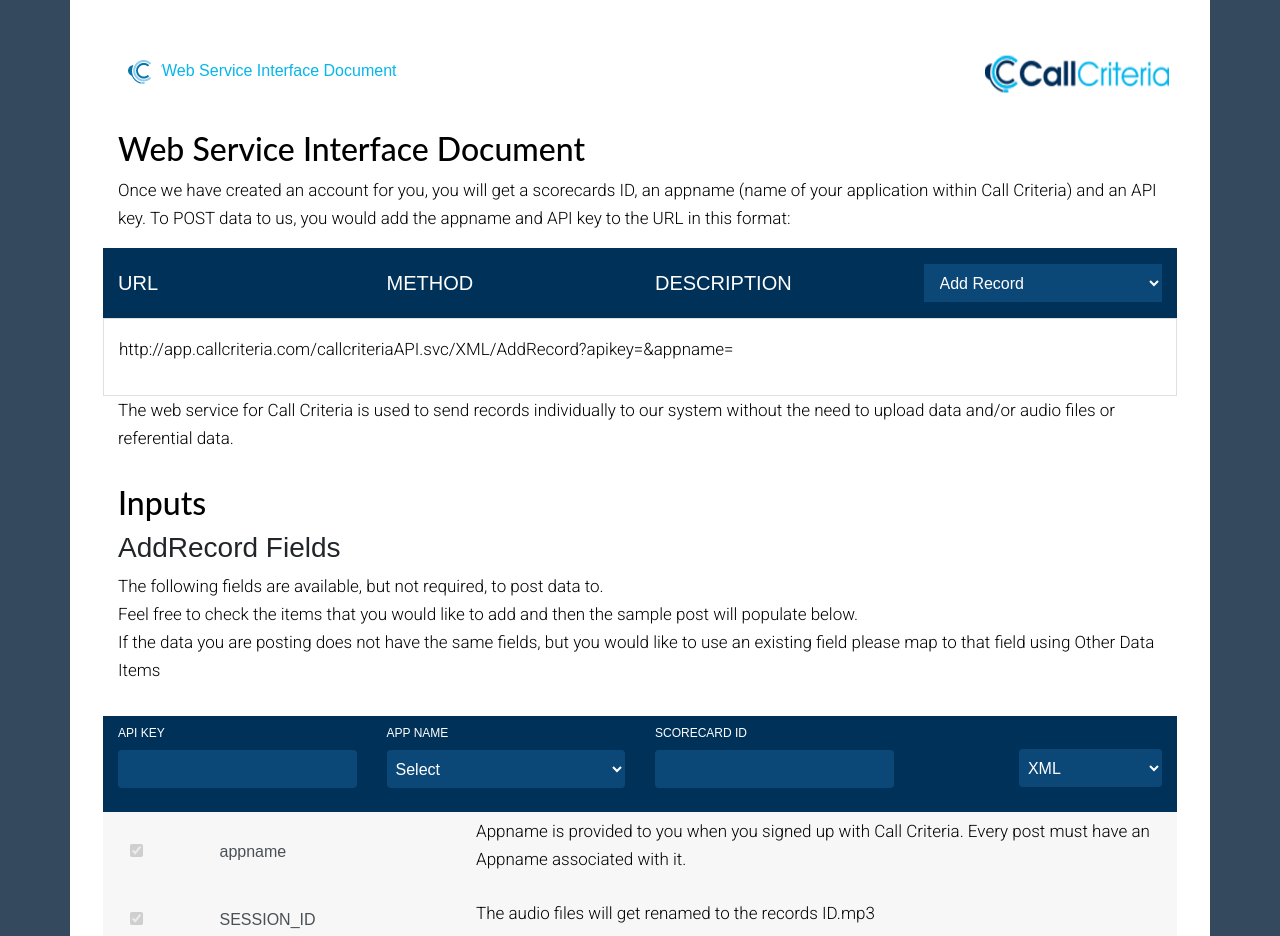
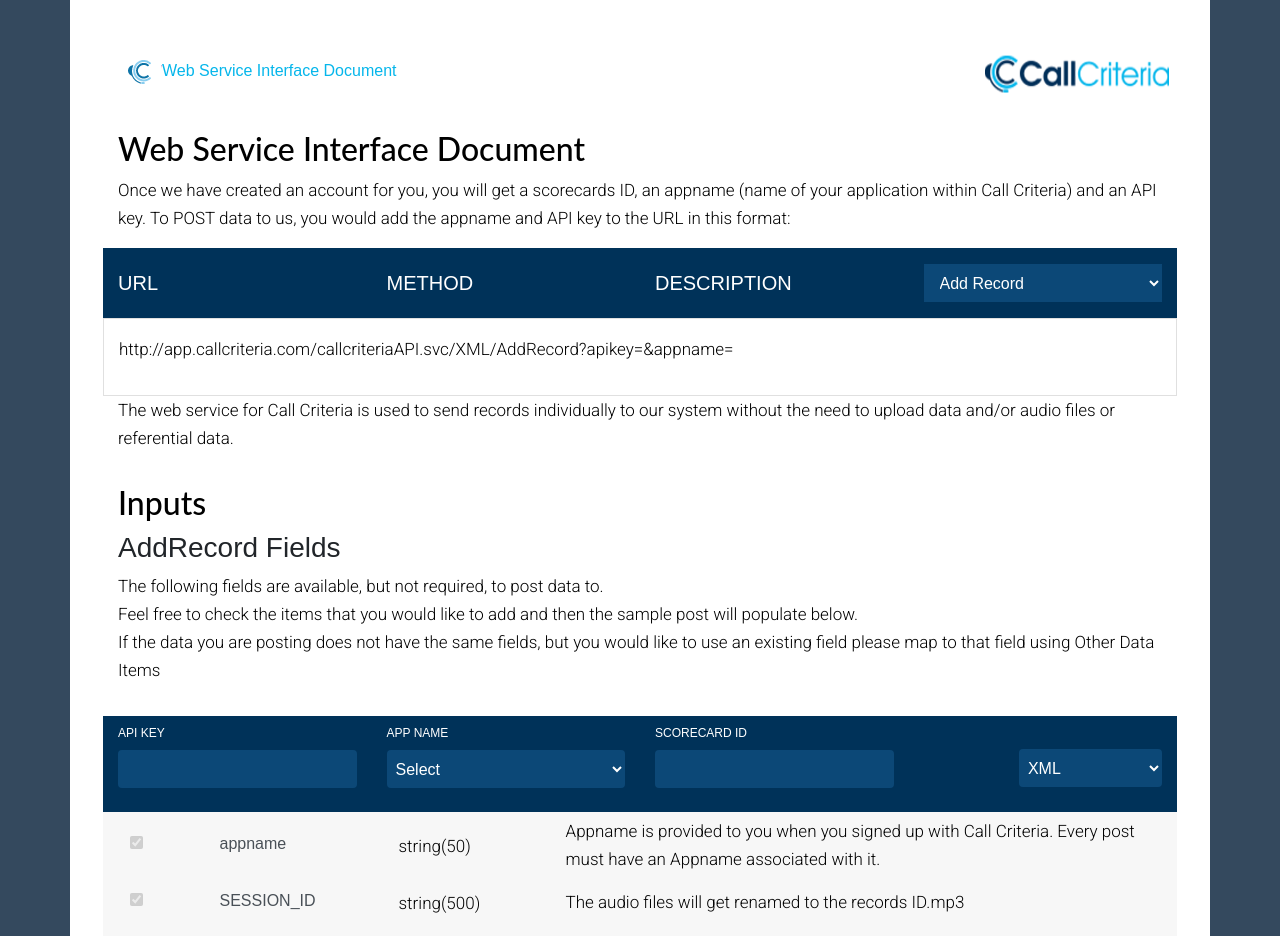
Before and after one commit to Kirianova-Svitlana/ApiPageV2, a React (Create React App) app: page / in a window 1280 px wide. Shown: the top 936 px of the page. Built offline with nearby package versions, Linux system fonts and the light colour scheme.

Commit message:
Added type and size

```diff
--- a/src/App.css
+++ b/src/App.css
@@ -70,6 +70,19 @@
     display: flex;
     flex-direction: column;
     justify-content: center;
+}
+.col-md-2 {
+    display: flex;
+    flex-direction: column;
+    justify-content: center;
+}
+.col-md-7 {
+    display: flex;
+    flex-direction: column;
+    justify-content: center;
+}
+.col-md-7 p{
+    margin-bottom: 0;
 }
 .method-table .form-group {
     background-color: #0c4877;
--- a/src/components/inputsContent/CollapsedSectionRow.js
+++ b/src/components/inputsContent/CollapsedSectionRow.js
@@ -56,12 +56,17 @@
           onChange={() => {}} />
       </div>
     </div>
-    <div className="col-md-3">
+    <div className="col-md-2">
       <div className="form-control">
         <label>{row.id}</label>
       </div>
     </div>
-    <div className="col-md-8">
+    <div className="col-md-2">
+          <div className="form-control">
+            <p htmlFor="checkbox-4">{row.size ?  row.type +  '(' + row.size + ')' : null}</p>
+          </div>
+        </div>
+    <div className="col-md-7">
       <p>{row.description}</p>
     </div>
   </div>
--- a/src/components/inputsContent/StaticSection.js
+++ b/src/components/inputsContent/StaticSection.js
@@ -9,12 +9,17 @@
             <input type="checkbox" id="checkbox-4" name="appname" checked disabled />
           </div>
         </div>
-        <div className="col-md-3">
+        <div className="col-md-2">
           <div className="form-control">
             <label htmlFor="checkbox-4">appname</label>
           </div>
         </div>
-        <div className="col-md-8">
+        <div className="col-md-2">
+          <div className="form-control">
+            <p htmlFor="checkbox-4">string(50)</p>
+          </div>
+        </div>
+        <div className="col-md-7">
             <p>Appname is provided to you when you signed up with Call Criteria.
   Every post must have an Appname associated with it.</p>
         </div>
@@ -25,12 +30,17 @@
             <input type="checkbox" id="checkbox-5" name="session-id" checked disabled />
           </div>
         </div>
-        <div className="col-md-3">
+        <div className="col-md-2">
           <div className="form-control">
             <label htmlFor="checkbox-5">SESSION_ID</label>
           </div>
         </div>
-        <div className="col-md-8">
+        <div className="col-md-2">
+          <div className="form-control">
+            <p htmlFor="checkbox-4">string(500)</p>
+          </div>
+        </div>
+        <div className="col-md-7">
           <p>The audio files will get renamed to the records ID.mp3</p>
         </div>
       </div>
@@ -40,12 +50,17 @@
            <input type="checkbox" id="checkbox-6" name="scorecard" checked disabled />
           </div>
         </div>
-        <div className="col-md-3">
+        <div className="col-md-2">
           <div className="form-control">
             <label htmlFor="checkbox-6">scorecard</label>
          </div>
         </div>
-        <div className="col-md-8">
+         <div className="col-md-2">
+          <div className="form-control">
+            <p htmlFor="checkbox-4">int(4)</p>
+          </div>
+        </div>
+        <div className="col-md-6">
           <p>Use the integer provided to assign this record directly to a specific scorecard</p>
         </div>
       </div>
--- a/src/config.js
+++ b/src/config.js
@@ -11,7 +11,9 @@
         objectRequest: {
           id: 'AGENT',
           value: 'String content'
-        }
+        },
+        type: 'string',
+        size: '255',
       },
       {
         id: 'AGENT_GROUP',
@@ -20,7 +22,9 @@
         objectRequest: {
           id: 'AGENT_GROUP',
           value: 'String content'
-        }
+        },
+        type: 'string',
+        size: '255',
       },
       {
         id: 'AGENT_NAME',
@@ -29,7 +33,9 @@
         objectRequest: {
           id: 'AGENT_NAME',
           value: 'String content'
-        }
+        },
+        type: 'string',
+        size: '255',
       },
     ]
   },
@@ -45,7 +51,9 @@
         objectRequest: {
           id: 'First_Name',
           value: 'String content'
-        }
+        },
+        type: 'string',
+        size: '150',
       },
       {
         id: 'Last_Name',
@@ -54,7 +62,9 @@
         objectRequest: {
           id: 'Last_Name',
           value: 'String content'
-        }
+        },
+        type: 'string',
+        size: '150',
       },
       {
         id: 'Email',
@@ -63,7 +73,9 @@
         objectRequest: {
           id: 'Email',
           value: 'String content'
-        }
+        },
+        type: 'string',
+        size: '255',
       },
       {
         id: 'phone',
@@ -72,7 +84,9 @@
         objectRequest: {
           id: 'phone',
           value: 'String content'
-        }
+        },
+        type: 'string',
+        size: '50',
       },
       {
         id: 'address',
@@ -81,7 +95,9 @@
         objectRequest: {
           id: 'address',
           value: 'String content'
-        }
+        },
+        type: 'string',
+        size: '200',
       },
       {
         id: 'City',
@@ -90,7 +106,9 @@
         objectRequest: {
           id: 'City',
           value: 'String content'
-        }
+        },
+        type: 'string',
+        size: '255',
       },
       {
         id: 'State',
@@ -99,7 +117,9 @@
         objectRequest: {
           id: 'State',
           value: 'String content'
-        }
+        },
+        type: 'string',
+        size: '255',
       },
       {
         id: 'Zip',
@@ -108,7 +128,9 @@
         objectRequest: {
           id: 'Zip',
           value: 'String content'
-        }
+        },
+        type: 'string',
+        size: '20',
       },
       // {
       //   id: 'Program',
@@ -133,7 +155,9 @@
         objectRequest: {
           id: 'CALL_TIME',
           value: 'String content'
-        }
+        },
+        type: 'datetime',
+        size: '8',
       },
       {
         id: 'call_date',
@@ -142,7 +166,9 @@
         objectRequest: {
           id: 'call_date',
           value: 'String content'
-        }
+        },
+        type: 'datetime',
+        size: '8',
       },
       {
         id: 'CALL_TYPE',
@@ -151,7 +177,9 @@
         objectRequest: {
           id: 'CALL_TYPE',
           value: 'String content'
-        }
+        },
+        type: 'string',
+        size: '255',
       },
       {
         id: 'mustReview',
@@ -160,7 +188,9 @@
         objectRequest: {
           id: 'mustReview',
           value: 'Boolean'
-        }
+        },
+        type: 'boolean',
+        size: '1',
       },
       {
         id: 'CAMPAIGN',
@@ -169,7 +199,9 @@
         objectRequest: {
           id: 'CAMPAIGN',
           value: 'String content'
-        }
+        },
+        type: 'string',
+        size: '255',
       },
       {
         id: 'HANDLE_TIME',
@@ -178,7 +210,9 @@
         objectRequest: {
           id: 'HANDLE_TIME',
           value: 'String content'
-        }
+        },
+        type: 'string',
+        size: '100',
       },
       {
         id: 'HOLD_TIME',
@@ -187,7 +221,9 @@
         objectRequest: {
           id: 'HOLD_TIME',
           value: 'String content'
-        }
+        },
+        type: 'string',
+        size: '100',
       },
       {
         id: 'TALK_TIME',
@@ -196,7 +232,9 @@
         objectRequest: {
           id: 'TALK_TIME',
           value: 'String content'
-        }
+        },
+        type: 'string',
+        size: '100',
       },
       {
         id: 'TIMESTAMP',
@@ -205,7 +243,9 @@
         objectRequest: {
           id: 'TIMESTAMP',
           value: 'String content'
-        }
+        },
+        type: 'string',
+        size: '255',
       },
       {
         id: 'LIST_NAME',
@@ -214,7 +254,9 @@
         objectRequest: {
           id: 'LIST_NAME',
           value: 'String content'
-        }
+        },
+        type: 'string',
+        size: '255',
       },
       {
         id: 'DISPOSITION',
@@ -223,7 +265,9 @@
         objectRequest: {
           id: 'DISPOSITION',
           value: 'String content'
-        }
+        },
+        type: 'string',
+        size: '8000',
       },
       {
         id: 'Datacapture_status',
@@ -232,8 +276,9 @@
         objectRequest: {
           id: 'Datacapture_Status',
           value: 'String content'
-        }
-
+        },
+        type: 'string',
+        size: '255',
       },
       {
         id: 'profile_id',
@@ -242,7 +287,9 @@
         objectRequest: {
           id: 'profile_id',
           value: 'String content'
-        }
+        },
+        type: 'string',
+        size: '100',
       },
       {
         id: 'leadid',
@@ -251,7 +298,9 @@
         objectRequest: {
           id: 'leadid',
           value: 'String content'
-        }
+        },
+        type: 'string',
+        size: '100',
       },
       {
         id: 'Datacapture',
@@ -260,7 +309,9 @@
         objectRequest: {
           id: 'Datacapture',
           value: 'String content'
-        }
+        },
+        type: 'float',
+        size: '8',
       },
       {
         id: 'DatacaptureKey',
@@ -269,7 +320,9 @@
         objectRequest: {
           id: 'Datacapturekey',
           value: 'String content'
-        }
+        },
+        type: 'float',
+        size: '8',
       },
       {
         id: 'Status',
@@ -278,7 +331,9 @@
         objectRequest: {
           id: 'Status',
           value: 'String content'
-        }
+        },
+        type: 'string',
+        size: '255',
       },
       {
         id: 'sort_order',
@@ -287,7 +342,9 @@
         objectRequest: {
           id: 'sort_order',
           value: 'String content'
-        }
+        },
+        type: 'int',
+        size: '4',
       },
     ]
   },
@@ -303,7 +360,9 @@
         objectRequest: {
           id: 'audio_link',
           value: 'http://www.google.com/1.wav'
-        }
+        },
+        type: 'string',
+        size: '8000',
       },
       {
         id: 'audios',
@@ -325,7 +384,9 @@
               value: '1'
             }
           ]
-        }
+        },
+        type: '',
+        size: null,
       },
     ]
   },
@@ -338,6 +399,8 @@
         id: 'Other Data Items',
         isChecked: false,
         description: 'Add as many other data items one object see below',
+        type: '',
+        size: null,
         objectRequest: {
           id: 'OtherDataItems',
           value: [
```
Also changed, not shown: 9 other files (tests, documents, lock files or other folders).
